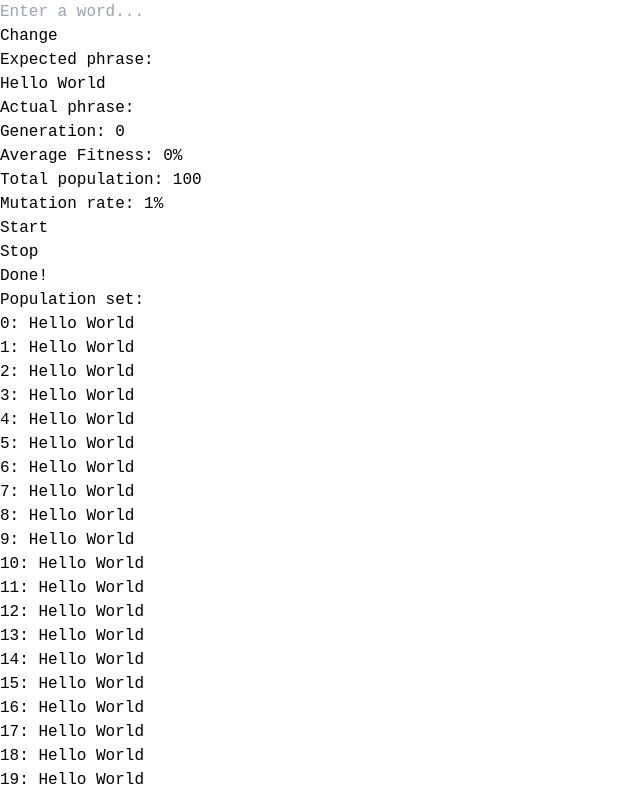
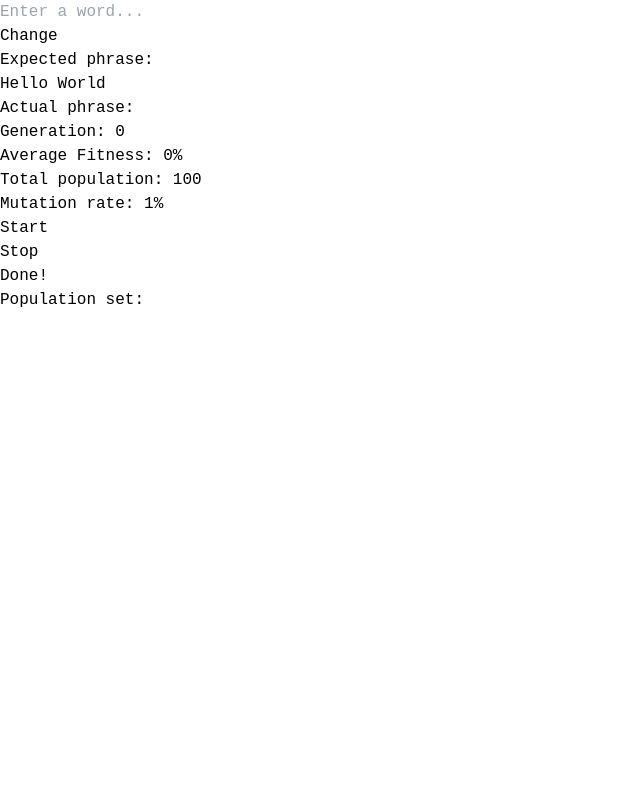
Before and after one commit to ArielFJ/GeneticAlgorithms, a React (Vite) app: page / in a window 1280 px wide. Shown: the top 794 px of the page, without its empty margins (0-640 px from the left). Built offline with nearby package versions, Linux system fonts and the light colour scheme; a web font is replaced by a local one.

Commit message:
feat: :sparkles: Start Genetic Algorithm WIP

```diff
--- a/src/App.tsx
+++ b/src/App.tsx
@@ -1,10 +1,12 @@
 import Alert from "./components/atoms/Alert";
 import Button from "./components/atoms/Button";
 import SearchBar from "./components/SearchBar";
+import { useGenAlgo } from "./hooks/useGenAlgo";
 import { useSettingsStore } from "./store";
 
 function App() {
-  const { expectedPhrase, bestPhrase, generation, avgFitness, totalPopulation, mutationRate } = useSettingsStore((state) => state);
+  const { expectedPhrase, bestPhrase, avgFitness, totalPopulation, mutationRate } = useSettingsStore((state) => state);
+  const { currentPopulation, generation } = useGenAlgo();
 
   return (
     <div className="flex flex-col h-screen overflow-hidden">
@@ -39,9 +41,9 @@ function App() {
         <div className="overflow-auto pb-20">
           <p className="font-semibold">Population set:</p>
           <ul>
-            {Array.from({ length: totalPopulation }).map((_, index) => (
-              <li key={index} title={expectedPhrase}>
-                {index}: {expectedPhrase}
+            {currentPopulation.map(({ cromosome, fitness }, index) => (
+              <li key={index} title={cromosome.join('')}>
+                {(index).toString().padStart(3, '0')}: {cromosome.join('')} - {fitness * 100}%
               </li>
             ))}
           </ul>
--- a/src/components/SearchBar.tsx
+++ b/src/components/SearchBar.tsx
@@ -1,12 +1,37 @@
-import React from "react";
+import React, { useEffect } from "react";
+import { useGenAlgo } from "../hooks/useGenAlgo";
+import { useSettingsStore } from "../store";
 import Button from "./atoms/Button";
 import Input from "./atoms/Input";
 
 function SearchBar() {
+  const { expectedPhrase, totalPopulation, setExpectedPhrase } = useSettingsStore(
+    (state) => state
+  );
+  const { currentPopulation, nextGeneration } = useGenAlgo();
+  const [phrase, setPhrase] = React.useState<string>('');
+
+  const onSubmit = (event: React.FormEvent<HTMLFormElement>) => {
+    console.log('in submit')
+    event.preventDefault();
+    setExpectedPhrase(phrase);
+    nextGeneration(phrase);
+  };
+
+  useEffect(() => {
+    console.log('currentPopulation', currentPopulation);
+  }, [currentPopulation]);
+
   return (
     <div className="flex justify-center w-full">
-      <form className="flex w-2/3">
-        <Input type="text" placeholder="Enter a word..." className="w-3/4 mr-2" />
+      <form className="flex w-2/3" onSubmit={onSubmit}>
+        <Input
+          type="text"
+          placeholder="Enter a word..."
+          className="w-3/4 mr-2"
+          value={phrase}
+          onChange={(event) => setPhrase(event.target.value)}
+        />
         <div className="w-1/4 text-center">
           <Button>Change</Button>
         </div>
--- a/src/components/atoms/Input.tsx
+++ b/src/components/atoms/Input.tsx
@@ -1,17 +1,29 @@
-import React from 'react'
+import React from "react";
 
 interface Props {
-  type?: string
-  placeholder?: string
-  value?: string
-  className?: string
-  onChange?: (event: React.ChangeEvent<HTMLInputElement>) => void
+  type?: string;
+  placeholder?: string;
+  value?: string;
+  className?: string;
+  onChange?: (event: React.ChangeEvent<HTMLInputElement>) => void;
 }
 
-function Input({ type = 'text', placeholder, className, value, onChange }: Props) {
+function Input({
+  type = "text",
+  placeholder,
+  className,
+  value,
+  onChange,
+}: Props) {
   return (
-    <input type={type} placeholder={placeholder} className={`border-b-2 pl-2 outline-none ${className}` } />
-  )
+    <input
+      value={value}
+      onChange={onChange}
+      type={type}
+      placeholder={placeholder}
+      className={`border-b-2 pl-2 outline-none ${className}`}
+    />
+  );
 }
 
-export default Input
+export default Input;
--- /dev/null
+++ b/src/hooks/useGenAlgo.ts
@@ -0,0 +1,33 @@
+import { useCallback, useMemo } from "react";
+import { useSettingsStore } from "../store";
+import { GeneticAlgorithm } from "./../services/GA";
+
+const ga = new GeneticAlgorithm();
+
+interface Props {
+  totalPopulation: number;
+  expectedPhrase: string;
+}
+
+export function useGenAlgo() {
+  const { totalPopulation } = useSettingsStore((state) => state);
+  const [currentPopulation, generation] = useMemo(() => {
+    const pop = [];
+    for (let i = 0; i < ga.maxPopulation; i++) {
+      pop.push({
+        cromosome: ga.population[i],
+        fitness: ga.fitness[i],
+      });
+    }
+    return [pop, ga.generation];
+  }, [ga.population, ga.fitness, ga.generation]);
+
+  const nextGeneration = useCallback(
+    (expectedPhrase: string) => {
+      ga.generateInitialPopulation(expectedPhrase, totalPopulation);
+    },
+    [ga]
+  );
+
+  return { currentPopulation, generation, nextGeneration };
+}
--- /dev/null
+++ b/src/services/GA.ts
@@ -0,0 +1,84 @@
+import { generateAsciiCharacters } from "../utils/helpers";
+
+export class GeneticAlgorithm {
+  expectedPhrase: string;
+  maxPopulation: number;
+  generation: number;
+  winnerIndex: number;
+  finished: boolean;
+  population: string[][] = [];
+  fitness: number[];
+  possibleCharacters: string[] = [];
+
+  constructor() {
+    this.expectedPhrase = "";
+    this.maxPopulation = 0;
+    this.generation = 0;
+    this.winnerIndex = 0;
+    this.finished = false;
+    this.population = [];
+    this.fitness = [];
+    this.possibleCharacters = generateAsciiCharacters();
+  }
+
+  generateInitialPopulation(expectedPhrase: string, maxPopulation: number) {
+    this.expectedPhrase = expectedPhrase;
+    this.maxPopulation = maxPopulation;
+    this.generation = 1;
+
+    const length = expectedPhrase.length;
+    this.population = [];
+
+    for (let i = 0; i < maxPopulation; i++) {
+      const cromosome = [];
+      for (let j = 0; j < length; j++) {
+        const gene = this.getRandomGene();
+        cromosome.push(gene);
+      }
+      this.shuffleArray(cromosome);
+      this.population.push(cromosome);
+    }
+
+    this.calculateFitness();
+  }
+
+  shuffleArray(array: string[]) {
+    for (let i = array.length - 1; i > 0; i--) {
+      const j = Math.floor(Math.random() * (i + 1));
+      const temp = array[i];
+      array[i] = array[j];
+      array[j] = temp;
+    }
+  }
+
+  getRandomGene() {
+    const randomIndex = Math.floor(
+      Math.random() * this.possibleCharacters.length
+    );
+    return this.possibleCharacters[randomIndex];
+  }
+
+  calculateFitness() {
+    const popLength = this.population.length;
+    const phraseLength = this.expectedPhrase.length;
+
+    for (let i = 0; i < popLength; i++) {
+      const cromosome = this.population[i];
+      let fit = 0;
+      for (let j = 0; j < phraseLength; j++) {
+        const val = cromosome[j];
+        if (val === this.expectedPhrase[j]) {
+          fit++;
+        }
+      }
+      if (fit === phraseLength) {
+        this.winnerIndex = i;
+      }
+      this.fitness[i] = fit / this.maxPopulation;
+    }
+  }
+
+  reproduce() {
+
+  }
+}
--- /dev/null
+++ b/src/utils/helpers.ts
@@ -0,0 +1,15 @@
+export const generateAsciiCharacters = (): string[] => {
+  // Space
+  const characters: string[] = [' '];
+
+  // A-Z
+  for (let i = 65; i <= 90; i++) {
+    characters.push(String.fromCharCode(i));
+  }
+
+  // a-z
+  for (let i = 97; i <= 122; i++) {
+    characters.push(String.fromCharCode(i));
+  }
+  return characters;
+};
```
